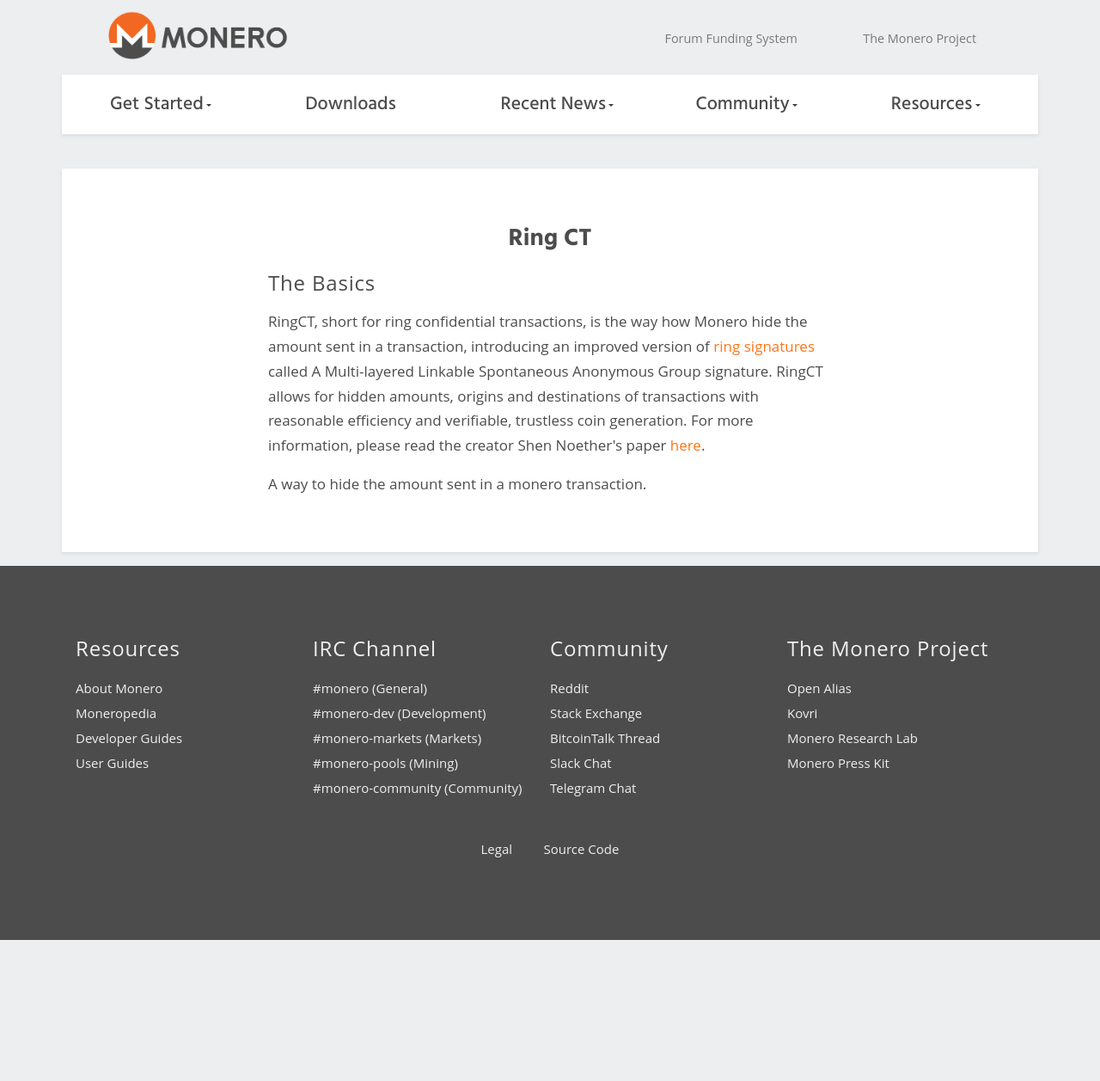
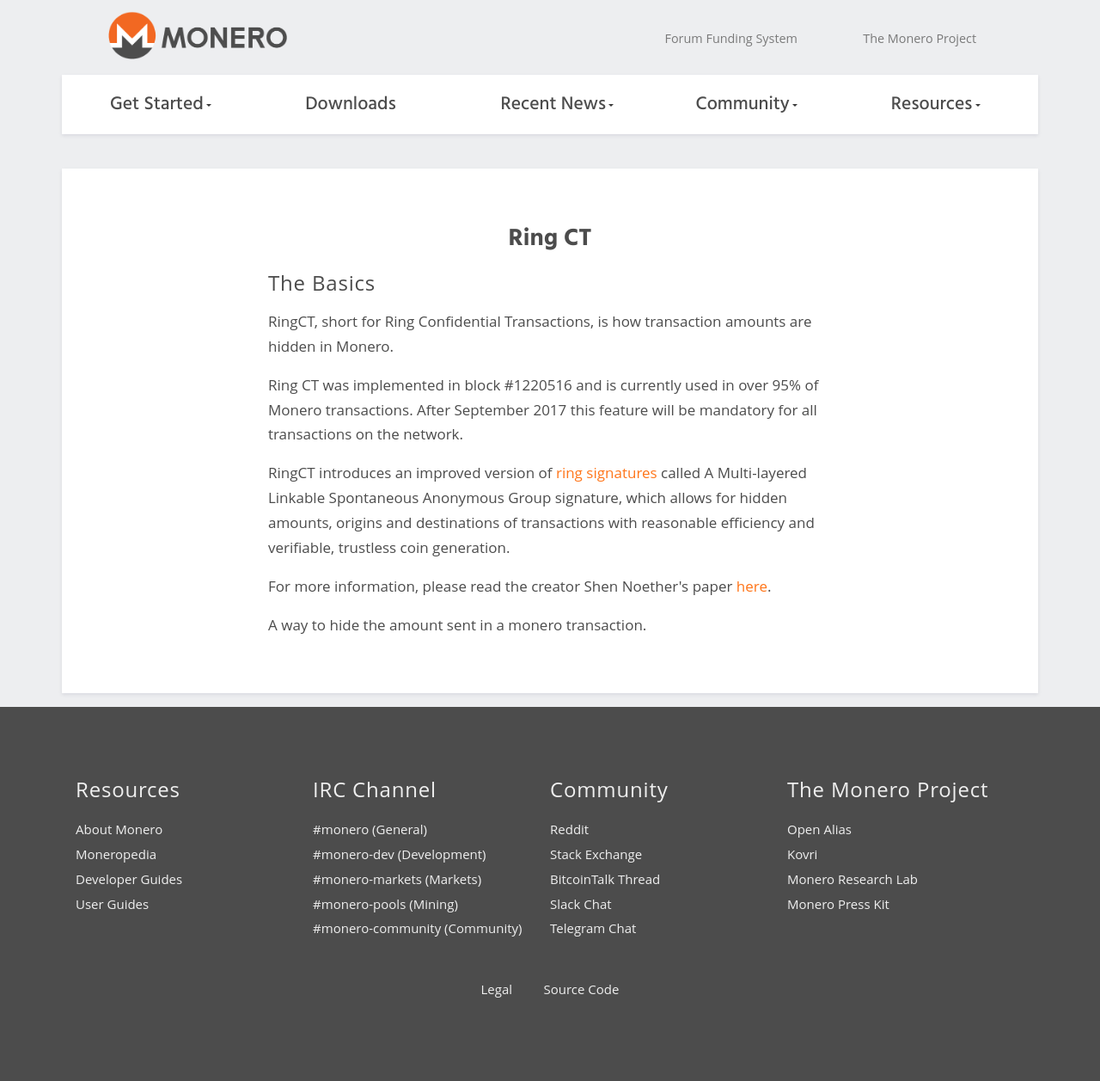
Before and after one commit to apezio/monero-site-new, a Jekyll site: the page built from resources/moneropedia/ringCT.md, in a window 1280 px wide. Shown: the whole page at 86% size. Built offline with Jekyll 4.4.1, drawn with Linux system fonts in a browser that asks for light colours; before the commit the page ends 1093 px from its top, so only the background shows below that.

Commit message:
Update ringCT.md

```diff
--- a/resources/moneropedia/ringCT.md
+++ b/resources/moneropedia/ringCT.md
@@ -6,7 +6,13 @@
 ---
 
 ### The Basics
-RingCT, short for ring confidential transactions, is the way how Monero hide the amount sent in a transaction, introducing an improved version of @ring-signatures called A Multi-layered Linkable Spontaneous Anonymous Group signature. RingCT allows for hidden amounts, origins and destinations of transactions with reasonable efficiency and verifiable, trustless coin generation.
+RingCT, short for Ring Confidential Transactions, is how transaction amounts are hidden in Monero.
+
+Ring CT was implemented in block #1220516 and is currently used in over 95% of Monero transactions.  After September 2017 this feature will be mandatory for all transactions on the network.
+
+RingCT introduces an improved version of @ring-signatures called A Multi-layered Linkable Spontaneous Anonymous Group signature, which allows for hidden amounts, origins and destinations of transactions with reasonable efficiency and verifiable, trustless coin generation.
+
 For more information, please read the creator Shen Noether's paper [here](https://eprint.iacr.org/2015/1098).
 
+
 {{ page.summary | capitalize }}.
```
